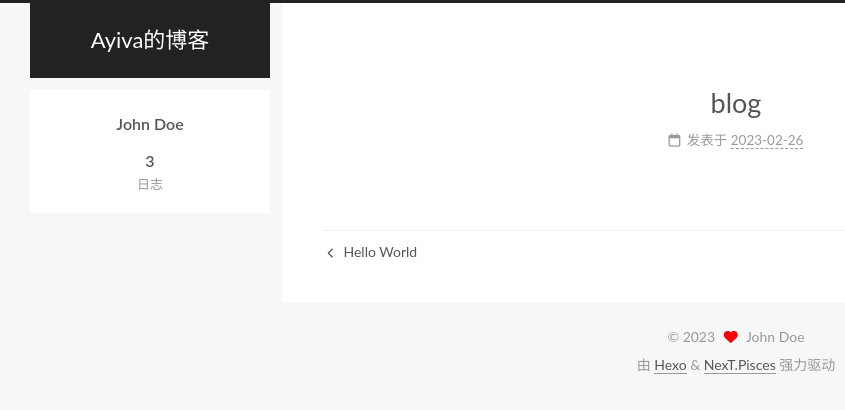
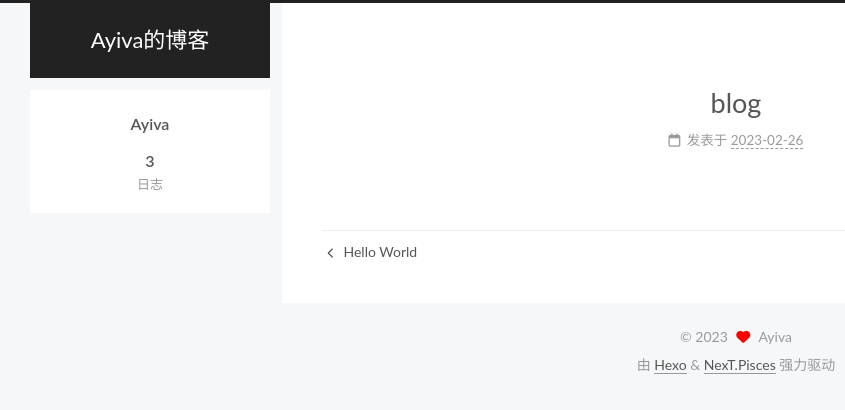
Before and after one commit to Ayiva/Ayiva.github.io, a plain HTML site: page 2023/02/26/blog/index.html in a window 1280 px wide. Shown: the full height of the page, 30-875 px from the left. Drawn offline with nearby package versions, Linux system fonts and the light colour scheme.

Commit message:
Site updated: 2023-03-03 03:00:25

```diff
--- a/2023/02/26/blog/index.html
+++ b/2023/02/26/blog/index.html
@@ -26,7 +26,7 @@
 <meta property="og:locale" content="zh_CN">
 <meta property="article:published_time" content="2023-02-25T16:50:12.000Z">
 <meta property="article:modified_time" content="2023-02-25T16:50:12.840Z">
-<meta property="article:author" content="John Doe">
+<meta property="article:author" content="Ayiva">
 <meta name="twitter:card" content="summary">
 
 
@@ -108,7 +108,7 @@
 
         <div class="site-overview-wrap sidebar-panel">
           <div class="site-author animated" itemprop="author" itemscope itemtype="http://schema.org/Person">
-  <p class="site-author-name" itemprop="name">John Doe</p>
+  <p class="site-author-name" itemprop="name">Ayiva</p>
   <div class="site-description" itemprop="description"></div>
 </div>
 <div class="site-state-wrap animated">
@@ -147,7 +147,7 @@
 
     <span hidden itemprop="author" itemscope itemtype="http://schema.org/Person">
       <meta itemprop="image" content="/images/avatar.gif">
-      <meta itemprop="name" content="John Doe">
+      <meta itemprop="name" content="Ayiva">
     </span>
 
     <span hidden itemprop="publisher" itemscope itemtype="http://schema.org/Organization">
@@ -230,7 +230,7 @@
   <span class="with-love">
     <i class="fa fa-heart"></i>
   </span>
-  <span class="author" itemprop="copyrightHolder">John Doe</span>
+  <span class="author" itemprop="copyrightHolder">Ayiva</span>
 </div>
   <div class="powered-by">由 <a href="https://hexo.io/" rel="noopener" target="_blank">Hexo</a> & <a href="https://theme-next.js.org/pisces/" rel="noopener" target="_blank">NexT.Pisces</a> 强力驱动
   </div>
--- a/atom.xml
+++ b/atom.xml
@@ -10,7 +10,7 @@
   <id>https://ayiva.github.io/</id>
 
   <author>
-    <name>John Doe</name>
+    <name>Ayiva</name>
 
   </author>
 
```
Also changed, not shown: 2023/02/26/hello-world/index.html (+4 -4 lines), 2023/03/03/数据结构/index.html (+4 -4 lines), ACM/index.html (+3 -3 lines), archives/2023/02/index.html (+3 -3 lines), archives/2023/03/index.html (+3 -3 lines), archives/2023/index.html (+3 -3 lines), archives/index.html (+3 -3 lines), index.html (+6 -6 lines).
